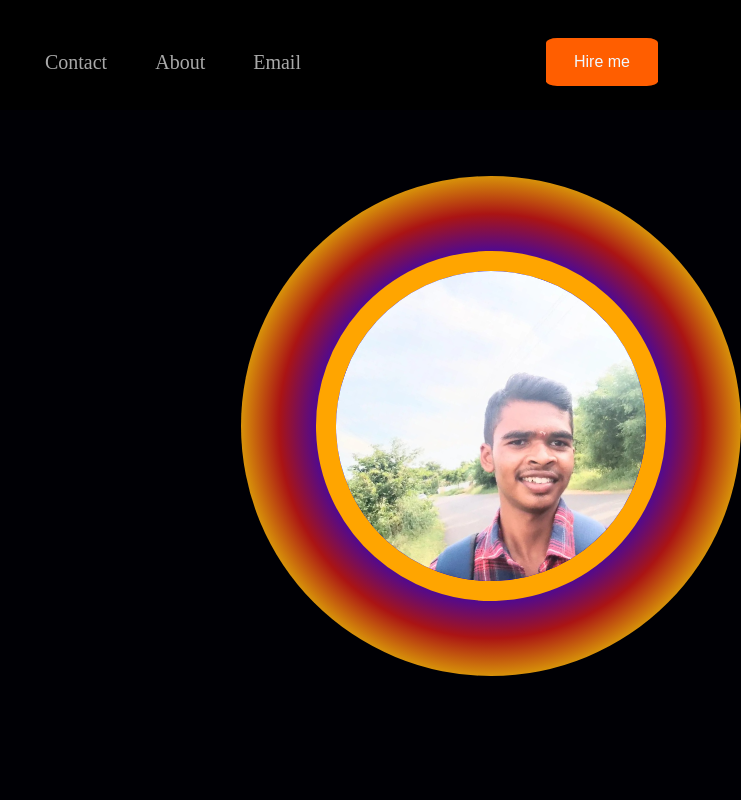
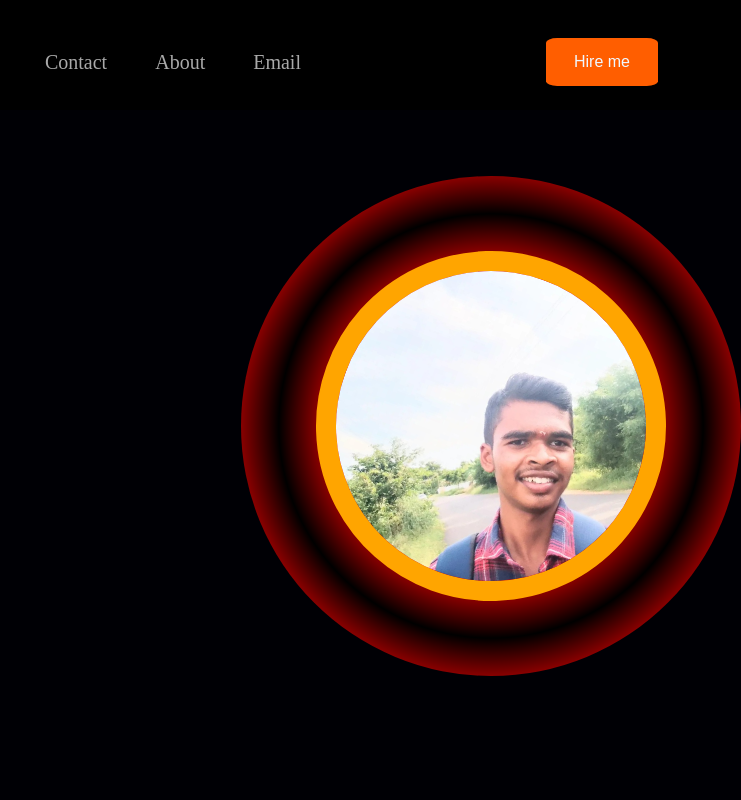
Before and after one commit to VIBUDESH07/My_portfolio, a plain HTML site: page templates/index.html in a window 1280 px wide. Shown: the top 800 px of the page, 539-1280 px from the left. Drawn offline with Linux system fonts and the light colour scheme.

Commit message:
Update index.css

```diff
--- a/static/index.css
+++ b/static/index.css
@@ -108,7 +108,7 @@ h1:hover{
     display: flex;
     border-radius: 50%;
     width:500px;
-    background: radial-gradient(circle, rgb(204, 67, 67) 20%, blue 40%, rgb(170, 20, 20) 60%, yellow 80%, orange 100%);
+    background: radial-gradient(circle, rgb(195, 36, 36) 20%, rgb(255, 0, 0) 40%, rgb(0, 0, 0) 60%, rgb(255, 0, 0) 80%, rgb(212, 71, 71) 100%);
     height: 500px;
     margin-left: 7rem;
     margin-top: -4rem;
@@ -129,9 +129,6 @@ h1:hover{
     transform: rotate(20deg) scale(1.1);
 }
 
-.circle:hover {
-    background: radial-gradient(circle, rgb(67, 167, 204) 20%, rgb(204, 255, 0) 40%, rgb(170, 20, 113) 60%, rgb(255, 0, 0) 80%, orange 100%);
-}
 .contact{
     display: flex;
     align-items: center;
```
